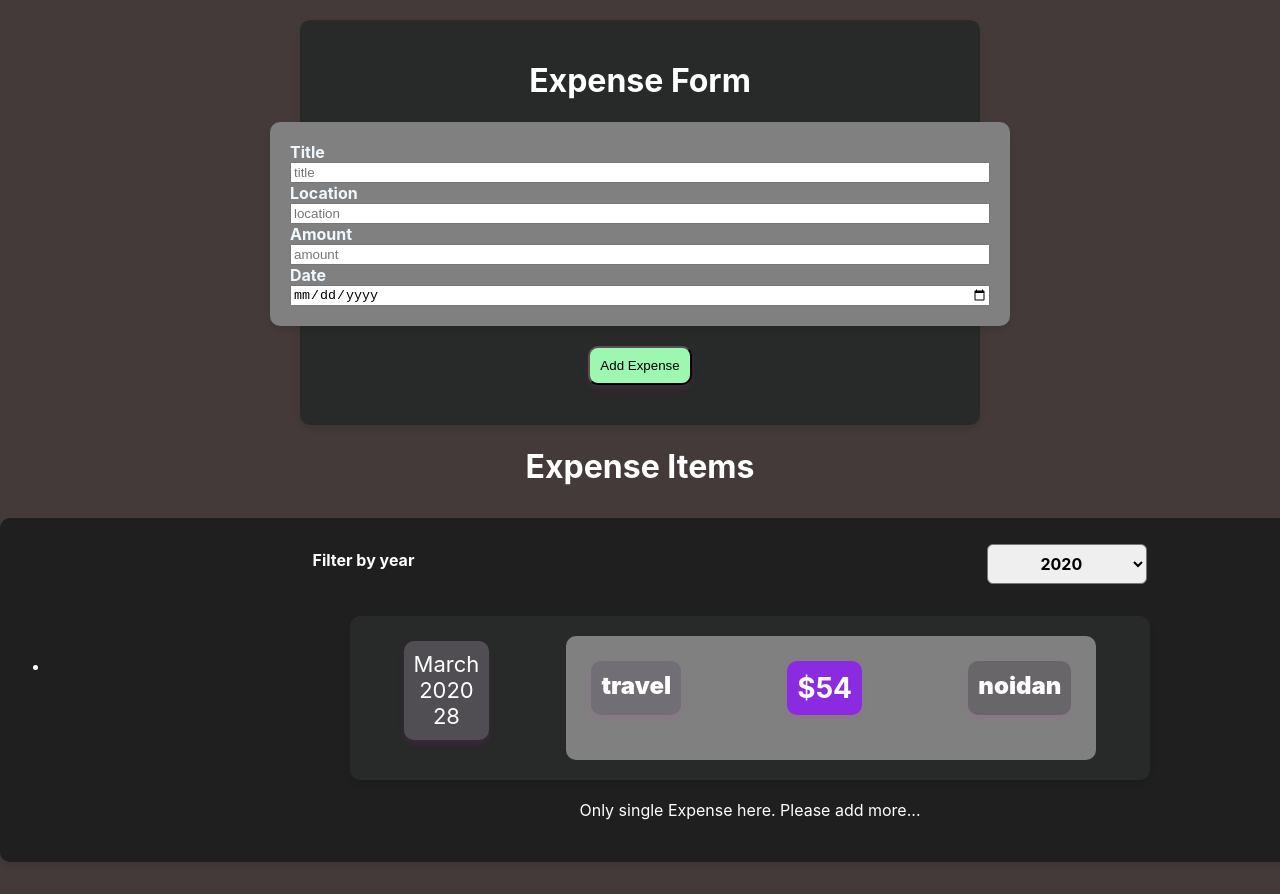
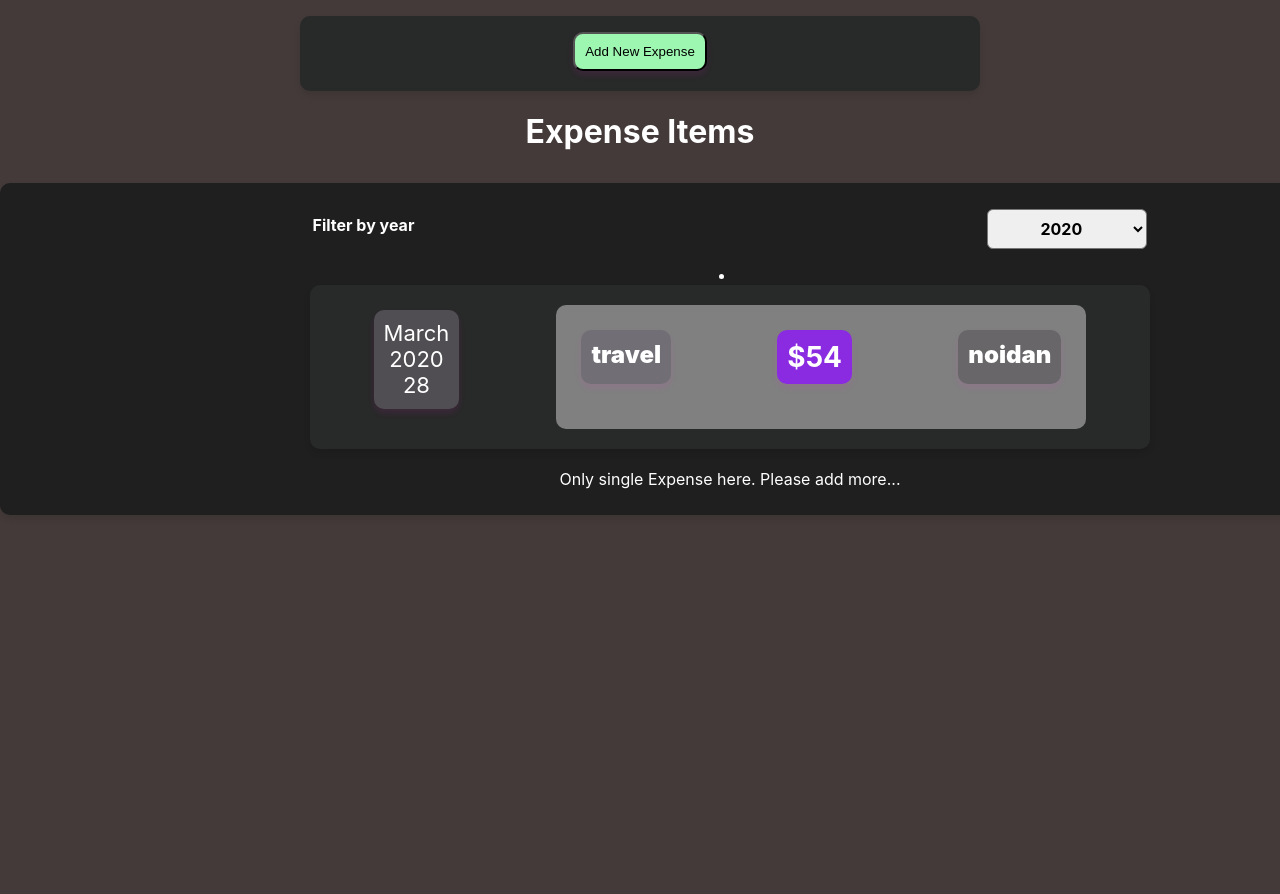
Before and after one commit to vikas9620/react-expense-tracker, a React (Create React App) app: page / in a window 1280 px wide. Shown: the top 894 px of the page. After the commit the page ends 800 px from the top, so only its background shows below. Built offline with nearby package versions, Linux system fonts and the light colour scheme.

Commit message:
expense form editing

```diff
--- a/src/components/ExpenseFrom/ExpenseForm.css
+++ b/src/components/ExpenseFrom/ExpenseForm.css
@@ -43,3 +43,4 @@
     padding: 10px;
 
     }
+    .buttom-group{ display: flex; flex-direction: row; justify-content: space-between;}
--- a/src/components/ExpenseFrom/ExpenseForm.js
+++ b/src/components/ExpenseFrom/ExpenseForm.js
@@ -41,7 +41,9 @@ const ExpenseForm = (props) => {
     setEnterLocation('')
     setEnterAmount('')
   };
-
+  const cancelHandler = () => {
+    props.onCancel();
+  };
   return (
     <form className="expense-form" onSubmit={SubmitHandler}>
       <h1>Expense Form</h1>
@@ -78,10 +80,12 @@ const ExpenseForm = (props) => {
           onChange={dateChangeHandler}
           required
         ></input>
-      </div>
+      </div><div className="button-group">
+      <button type="button" className="btn" onClick={cancelHandler}>Cancel</button>
       <button type="submit" className="btn">
         Add Expense
       </button>
+      </div>
     </form>
   );
 };
--- a/src/components/ExpenseFrom/NewExpense.js
+++ b/src/components/ExpenseFrom/NewExpense.js
@@ -1,8 +1,17 @@
 import ExpenseForm from "./ExpenseForm";
-import React from "react";
+import React,{useState} from "react";
 import "./NewExpense.css";
 
 const NewExpense = (props) => {
+  const [isEditing, setIsEditing] = useState(false);
+
+  const startEditingHandler = () => {
+    setIsEditing(true);
+  };
+
+  const stopEditingHandler = () => {
+    setIsEditing(false);
+  };
     const ExpenseSubmitHandler =(newEnteredData)=>{
         const expenseData ={
             ...newEnteredData,
@@ -12,7 +21,17 @@ const NewExpense = (props) => {
     }
   return (
     <div className="NewExpense">
-      <ExpenseForm onSaveExpenseData={ExpenseSubmitHandler} />
+    <div className="expense-button">{!isEditing && (
+      <button className="btn" onClick={startEditingHandler}>Add New Expense</button>
+    )}
+
+    {isEditing && (
+      <ExpenseForm
+      onCancel={stopEditingHandler}
+        onSaveExpenseData={ExpenseSubmitHandler}
+
+      />
+    )}</div>
     </div>
   );
 };
--- a/src/components/Expenses/ExpenseList.js
+++ b/src/components/Expenses/ExpenseList.js
@@ -29,6 +29,6 @@ const ExpenseList = (props) => {
       />
     ));
   }
-  return <ul className="Expense-List">{expenseContent}</ul>;
+  return <div className="Expense-List">{expenseContent}</div>;
 };
 export default ExpenseList;
--- a/src/components/Expenses/Expenses.css
+++ b/src/components/Expenses/Expenses.css
@@ -5,3 +5,29 @@
     margin: 2rem auto;
   width: 90rem;
   }
+  .expense-button {
+    display: flex;
+    flex-direction: column;
+    justify-content: space-around;
+    color: white;
+    box-shadow: 0 4px 6px rgba(0, 0, 0, 0.1);
+    border-radius: 10px;
+
+
+    margin: 1rem;
+
+      text-align: center;
+      background-color: rgb(40, 41, 41);
+      margin-left: 300px;
+      margin-right: 300px;
+      align-items: center;
+    }
+    .btn{
+      background-color: rgb(158, 247, 177);
+  border-radius: 10px;
+  box-shadow: 0 4px 6px rgba(247, 44, 220, 0.1);
+  margin-bottom: 20px;
+  margin-top: 1rem;
+  padding: 10px;
+
+  }
```
